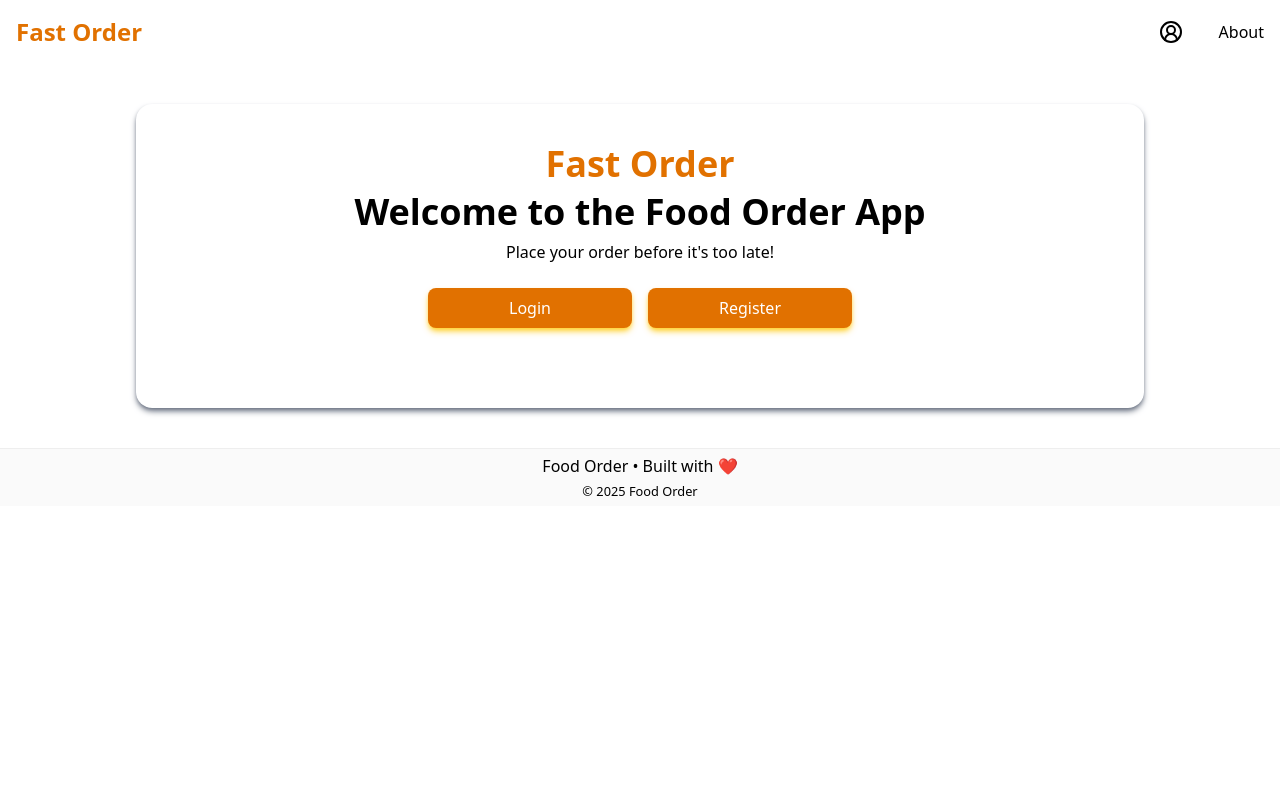
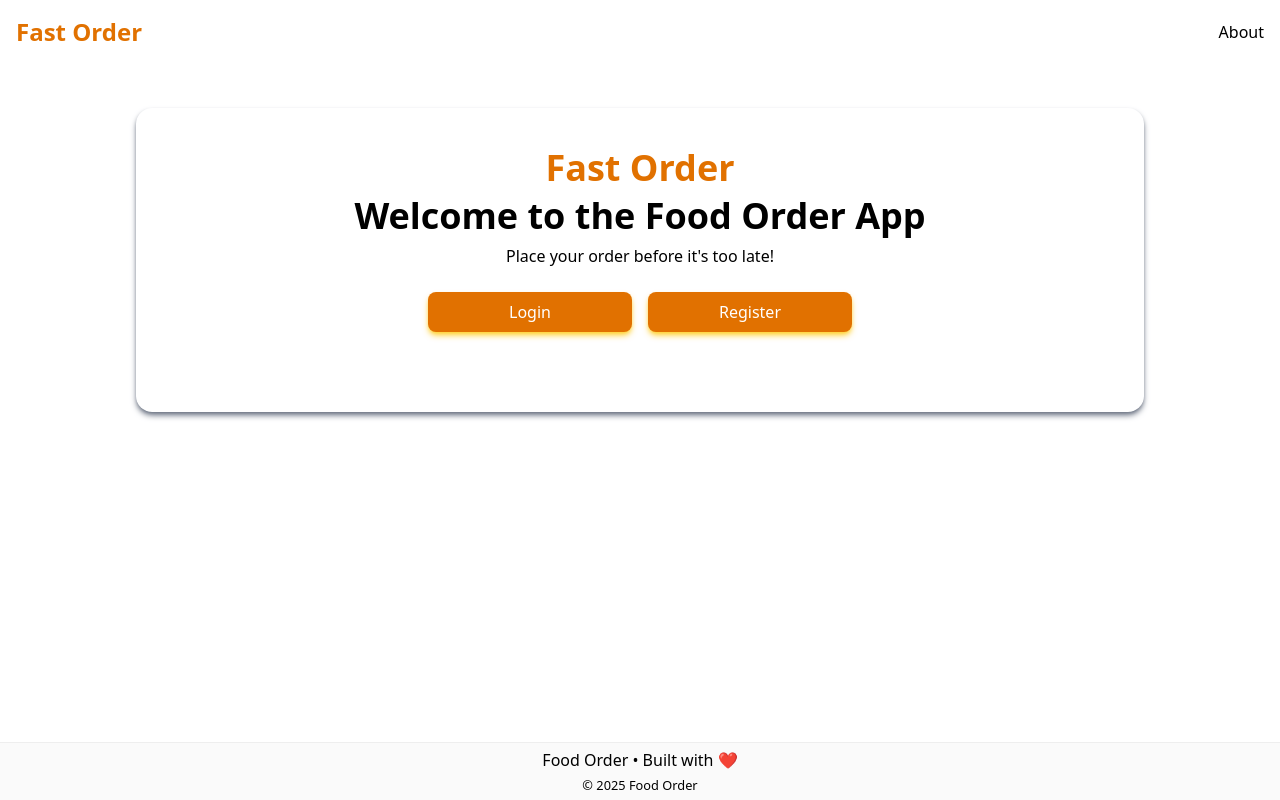
Before and after one commit to SreelakshmiKSudheer/Food-Order, a React (Vite) app in the folder frontend/: page / in a window 1280 px wide. Built offline with nearby package versions, Linux system fonts and the light colour scheme.

Commit message:
profile button custom

```diff
--- a/frontend/src/components/Header.jsx
+++ b/frontend/src/components/Header.jsx
@@ -1,12 +1,14 @@
 import React from 'react'
 import { CircleUserRound } from 'lucide-react'
 
-const Header = () => {
+const Header = ({ profile }) => {
 return (
     <header className="flex justify-between items-center p-4">
         <h1 className="m-0 text-2xl font-bold text-amber-600">Fast Order</h1>
         <nav className="flex gap-5">
-            <a href="/profile" className="mr-4 hover:underline"><CircleUserRound /></a>
+            {profile &&
+             <a href="/profile" className="mr-4 hover:underline"><CircleUserRound /></a>
+            }
             <a href="/about" className="hover:underline">About</a>
         </nav>
     </header>
--- a/frontend/src/layout/Layout.jsx
+++ b/frontend/src/layout/Layout.jsx
@@ -3,11 +3,11 @@ import Header from '../components/Header'
 import Footer from '../components/Footer'
 import { Outlet } from 'react-router'
 
-const Layout = () => {
+const Layout = ({ profile }) => {
     return (
-        <div >
-            <Header />
-            <main >
+        <div className="flex flex-col min-h-screen">
+            <Header profile={profile}/>
+            <main className="flex-grow p-1">
                 <Outlet />
             </main>
             <Footer />
```
